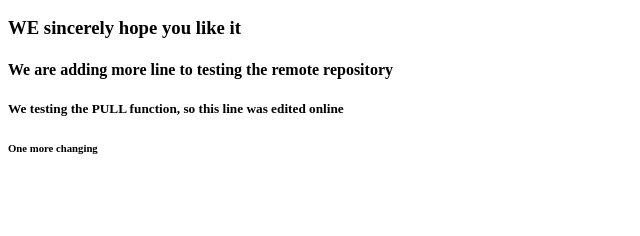
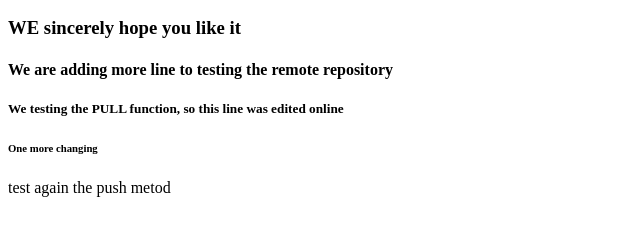
Before and after one commit to hummelhun/test, a plain HTML site: page index.html in a window 1280 px wide. Shown: the part 96-332 px from the top of the page, without its empty margins (0-640 px from the left). Drawn offline with Linux system fonts and the light colour scheme; a script that the page names is missing.

Commit message:
more change to test push again

```diff
--- a/index.html
+++ b/index.html
@@ -12,6 +12,7 @@
 
 		<h5>We testing the PULL function, so this line was edited online</h5>
 		<h6>One more changing</h6>
+		<h7>test again the push metod</h7>
 
 
 	</body>
```
